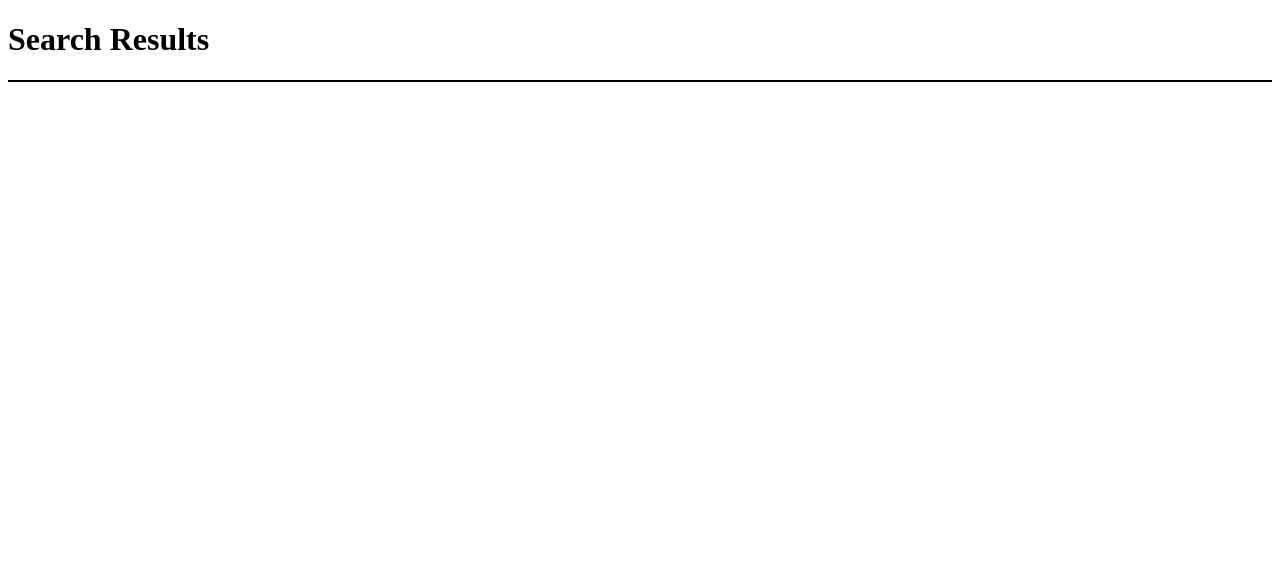
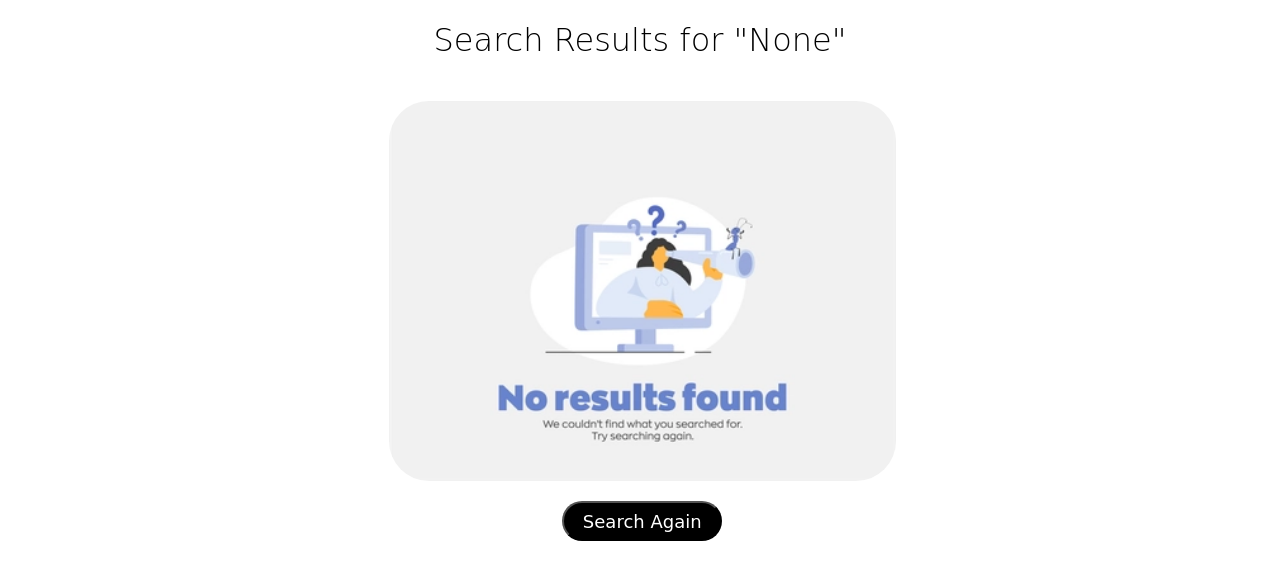
Before and after one commit to ananyakhanna/musicApiProject, a Django app: page /search_results/ in a window 1280 px wide. Shown: the top 580 px of the page. Run offline with Django 4.2, Linux system fonts and the light colour scheme.

Commit message:
third commit

```diff
--- a/musicProject/musicApiApp/views.py
+++ b/musicProject/musicApiApp/views.py
@@ -16,6 +16,7 @@
         results = data['results']
 
     context = {
+        'search_term': search_term,
         'results': results
     }
     return render(request, 'search_results.html', context)
--- a/musicProject/static/css/styleSearchResults.css
+++ b/musicProject/static/css/styleSearchResults.css
@@ -1,9 +1,12 @@
+body{
+    box-sizing: border-box;
+}
 .container {
     display: grid;
     grid-template-columns: 33.3% 33.3% 33.3%;
     height: fit-content;
     justify-content: center;
-    border: 1px solid black;
+    /* border: 1px solid black; */
 }
 
 .card {
@@ -47,8 +50,9 @@
 
 .a {
     text-decoration: none;
-    font-size: 22px;
+    font-size:large;
     color: white;
+    font-family: cursive;
     /* border: 2px solid red; */
 }
 
@@ -61,3 +65,47 @@
     width: 5rem;
     height: 5rem;
 }
+
+.heading{
+    font-family: cursive;
+    font-weight: lighter;
+    text-align: center;
+}
+
+.no-results{
+    display: block;
+    /* border: 1px solid black; */
+    width: 99vw;
+    padding: 20px 0px;
+}
+
+.no-results img{
+    border-radius: 40px;
+    /* border: 1px solid red; */
+    height: 30%;
+    width: 40%;
+}
+
+.button-no-results{
+    display: block;
+    min-width: 10rem;
+    height: 2.5rem;
+    background-color: black;
+    color: white;
+    border-radius: 20px;
+    margin: auto;
+    margin-top: 1rem;
+    font-size: medium;
+    font-family: cursive;
+}
+
+.a-no-results{
+    text-decoration: none;
+    font-size:large;
+    color: white;
+    font-family: cursive;
+}
+
+.button-no-results:hover{
+    background-color: #000000c4;
+}
--- a/musicProject/templates/search_results.html
+++ b/musicProject/templates/search_results.html
@@ -1,6 +1,7 @@
 {% load static %}
 <!DOCTYPE html>
 <html lang="en">
+
 <head>
     <meta charset="UTF-8">
     <meta http-equiv="X-UA-Compatible" content="IE=edge">
@@ -8,13 +9,13 @@
     <link rel="stylesheet" href="{% static 'css/styleSearchResults.css' %}">
     <title>Search Results</title>
 </head>
+
 <body>
-    <h1>Search Results</h1>
+    <h1 class="heading">Search Results for "{{search_term}}"</h1>
     <div class="container">
         {% if results %}
         {% for i in results %}
         <div class="card">
-
             <img src="{{i.artworkUrl60}}" alt="error" class="image">
             <p class="title">
                 <b>Artist Name: </b>{{i.artistName}}
@@ -22,12 +23,20 @@
             <p class="title">
                 <b>Collection Name: </b>{{i.collectionName}}
             </p>
-            <button type="submit" class="button"><a href="{{i.collectionViewUrl}}" target="_blank" class="a"> Go to Collection</a></button>
+            <button type="submit" class="button"><a href="{{i.collectionViewUrl}}" target="_blank" class="a"> Go to
+                    Collection</a></button>
         </div>
-            {% endfor %}
-            {% else %}
-            <div></div>
-            {% endif %}
+        {% endfor %}
     </div>
+    {% else %}
+    <div class="no-results">
+        <center>
+            <img src="{% static 'images/no-results.webp' %}" alt="error">
+        </center>
+        <button type="submit" class="button-no-results"> <a href="{%url 'home' %}" class="a-no-results">Search
+                Again</a></button>
+    </div>
+    {% endif %}
 </body>
+
 </html>
```
Also changed, not shown: musicProject/static/images/no-results.webp (added).
